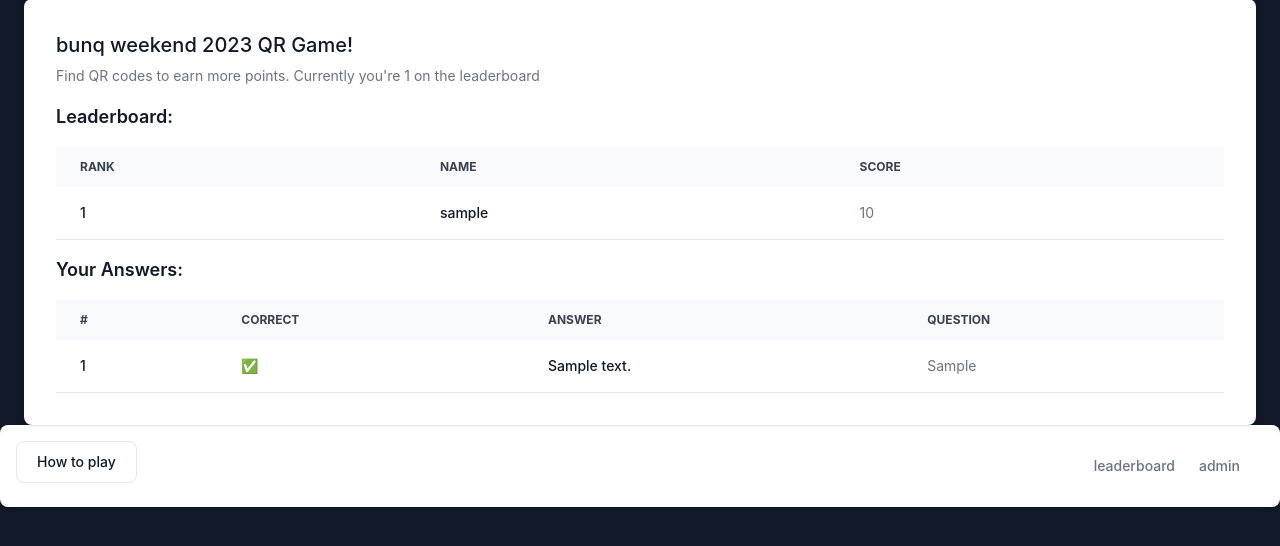
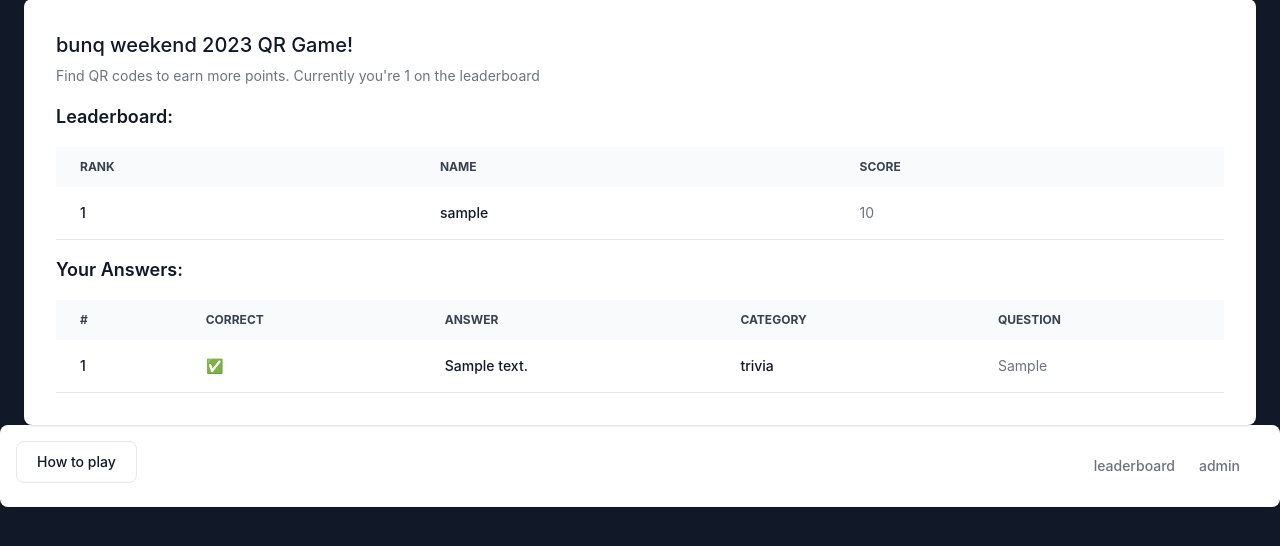
Before and after one commit to two-trick-pony-NL/qrgame, a Django app: page / in a window 1280 px wide. Shown: the part 97-643 px from the top of the page. Run offline with Django 4.2, Linux system fonts and the light colour scheme; a user stored in the database is signed in; tables that the repository leaves empty hold one stand-in row (values such as "Sample post"); some libraries are stand-ins or nearby versions.

Commit message:
added type button to question

```diff
--- a/qrcodegame/templates/answers.html
+++ b/qrcodegame/templates/answers.html
@@ -30,6 +30,9 @@
                           Answer
                       </th>
                       <th scope="col" class="px-6 py-3">
+                        Category
+                    </th>
+                      <th scope="col" class="px-6 py-3">
                           Question
                       </th>
                   </tr>
@@ -48,6 +51,9 @@
                       <th scope="row" class="px-6 py-4 font-medium text-gray-900 whitespace-nowrap dark:text-white">
                         {{answer.answer}}
                       </th>
+                      <th scope="row" class="px-6 py-4 font-medium text-gray-900 whitespace-nowrap dark:text-white">
+                        {{answer.question.question_type}}
+                      </th>
                       <td class="px-6 py-4">
                         {{answer.question}}
                       </td>
--- a/qrcodegame/templates/howtoplay.html
+++ b/qrcodegame/templates/howtoplay.html
@@ -29,6 +29,7 @@
                     </p>
                     <button type="button" class="disabled text-white bg-green-400  font-medium rounded-full text-sm px-5 py-2.5 text-center mr-2 mb-2">Trivia</button>
                     <button type="button" class="disabled text-white bg-purple-400  font-medium rounded-full text-sm px-5 py-2.5 text-center mr-2 mb-2"> Riddle</button>
+                    <button type="button" class="disabled text-white bg-yellow-400  font-medium rounded-full text-sm px-5 py-2.5 text-center mr-2 mb-2"> bunq History</button>
 
                 <p class="text-base leading-relaxed text-gray-500 dark:text-gray-400">
                     if there are any issues with the game poke @pvandoorn on slack.
--- a/qrcodegame/templates/question.html
+++ b/qrcodegame/templates/question.html
@@ -10,7 +10,6 @@
   <button type="button" class="disabled text-white bg-purple-400  font-medium rounded-full text-sm px-5 py-2.5 text-center mr-2 mb-2"> {{type}}</button>
 {% elif type == 'bunq history'%}
   <button type="button" class="disabled text-white bg-yellow-400  font-medium rounded-full text-sm px-5 py-2.5 text-center mr-2 mb-2"> {{type}}</button>
-
 {% else %}
 
 {% endif %}
--- a/qrcodegame/views.py
+++ b/qrcodegame/views.py
@@ -79,7 +79,7 @@
                 return render(request, 'success.html', {'correct': correct, 'score':score.score, 'id':secret, 'leaderboard':leaderboard, 'your_place':your_place})
         else:
             form = QuestionForm()
-        return render(request, 'question.html', {'form': form, 'id':id, 'question':question.riddle})
+        return render(request, 'question.html', {'form': form, 'id':id, 'question':question.riddle,'type':question.question_type,})
     else:
         return redirect('/registeruser/'+str(secret))
 
```
